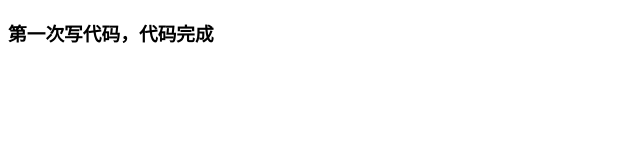
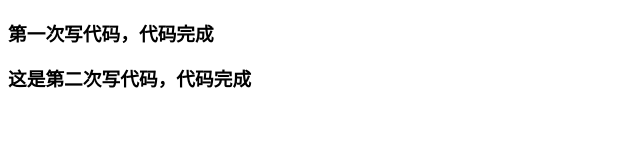
Before and after one commit to newsou1/shop, a plain HTML site: page index.html in a window 1280 px wide. Shown: the whole page, without its empty margins (0-640 px from the left). Drawn offline with Linux system fonts and the light colour scheme.

Commit message:
第二次完成代码

```diff
--- a/index.html
+++ b/index.html
@@ -9,6 +9,7 @@
 
 <body>
     <h3>第一次写代码，代码完成</h3>
+    <h3>这是第二次写代码，代码完成</h3>
 </body>
 
 </html>
```
